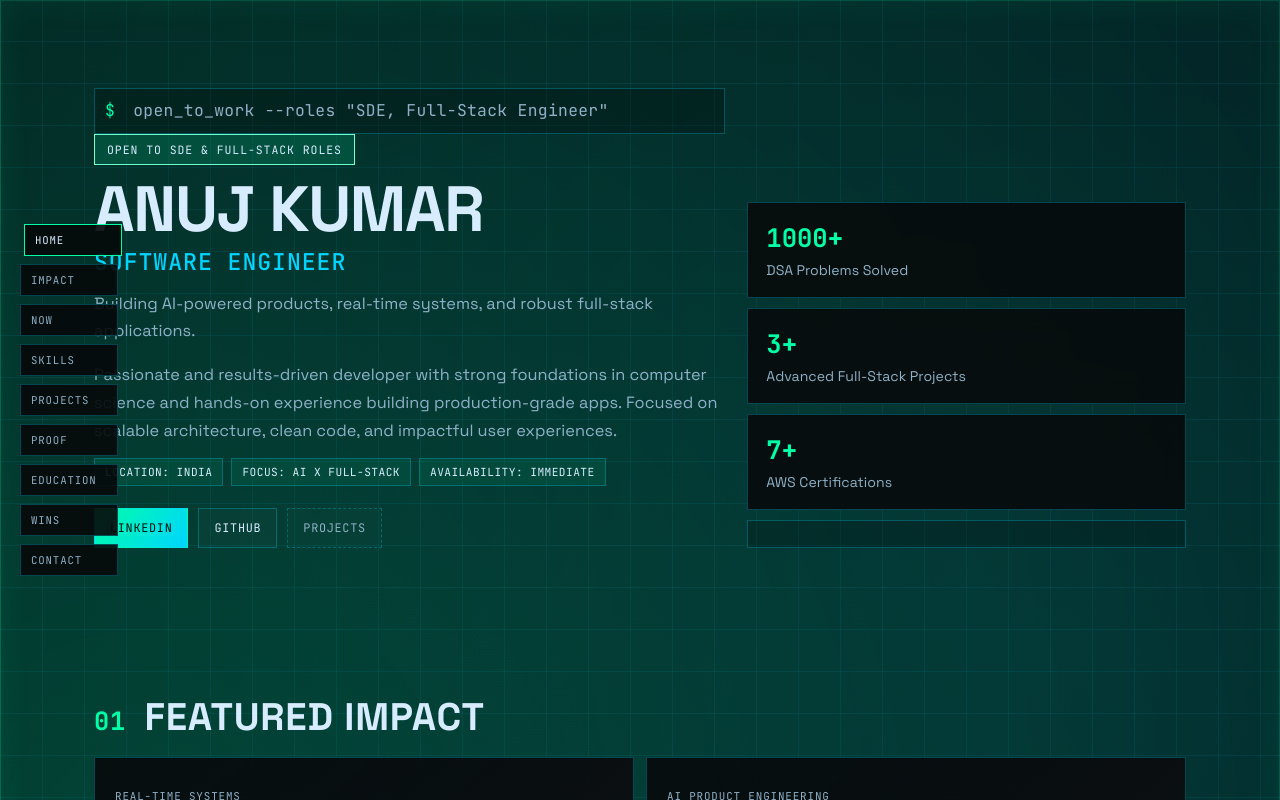
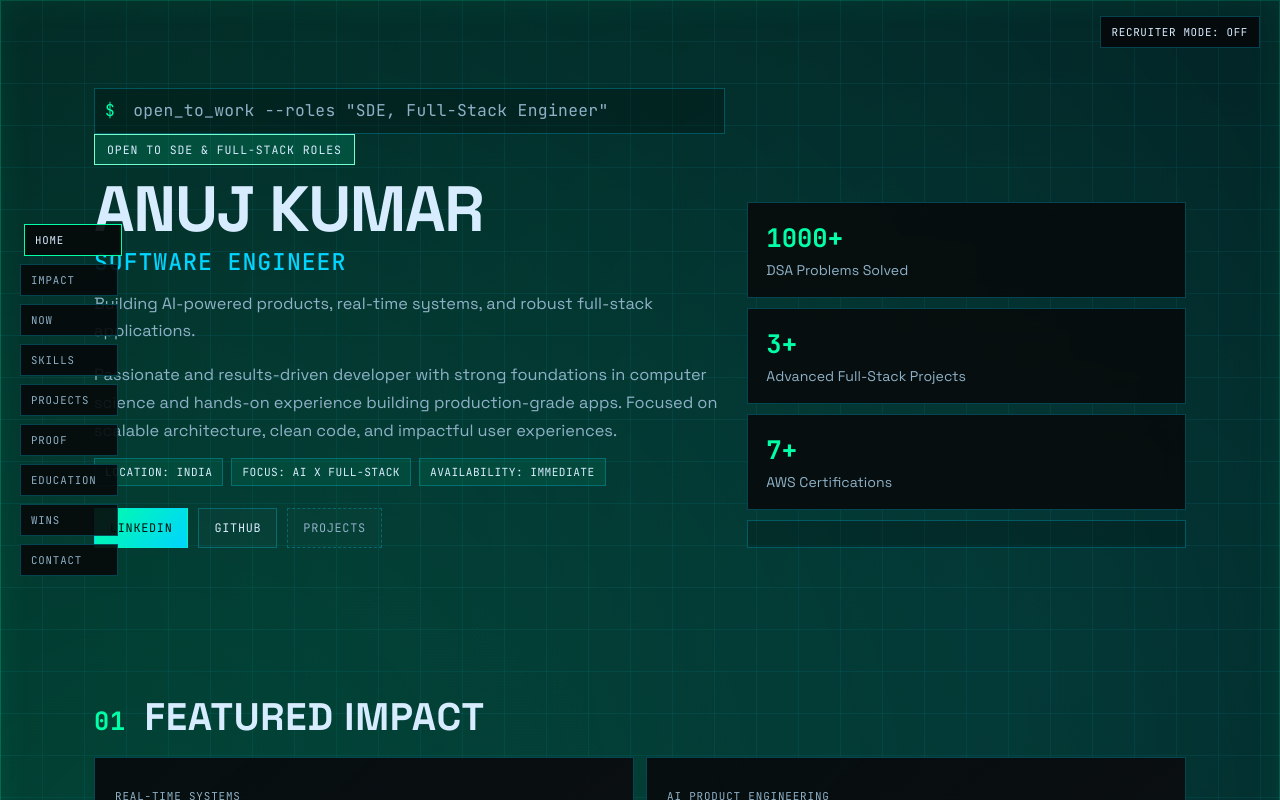
Before and after one commit to AnujYadav-1915/updated-portfolio-website, a React (Create React App) app: page / in a window 1280 px wide. Shown: the top 800 px of the page. Built offline with nearby package versions, Linux system fonts and the light colour scheme.

Commit message:
Add recruiter mode toggle with compact screening layout

```diff
--- a/src/pages/PortfolioPage.css
+++ b/src/pages/PortfolioPage.css
@@ -152,6 +152,30 @@
   max-width: 1140px;
   margin: 0 auto;
   padding: 72px 24px;
+}
+
+.recruiterModeToggle {
+  position: fixed;
+  right: 20px;
+  top: 16px;
+  z-index: 95;
+  border: 1px solid var(--chip-border);
+  background: color-mix(in srgb, var(--surface), black 14%);
+  color: var(--text);
+  font-family: 'JetBrains Mono', monospace;
+  font-size: 0.68rem;
+  letter-spacing: 0.06em;
+  text-transform: uppercase;
+  padding: 8px 11px;
+  cursor: pointer;
+  transition: border-color 170ms ease, box-shadow 170ms ease, transform 170ms ease;
+}
+
+.recruiterModeToggle:hover,
+.recruiterModeToggle.active {
+  border-color: var(--accent);
+  transform: translateY(-1px);
+  box-shadow: 0 0 0 1px color-mix(in srgb, var(--accent), transparent 58%);
 }
 
 .scrollReveal {
@@ -469,6 +493,39 @@
   margin: 10px 0 0;
   color: var(--muted);
   line-height: 1.56;
+}
+
+.snapshotQuickGrid,
+.recruiterProjectList {
+  display: grid;
+  gap: 12px;
+  grid-template-columns: repeat(3, minmax(0, 1fr));
+}
+
+.recruiterProjectList {
+  margin-top: 12px;
+  grid-template-columns: repeat(3, minmax(0, 1fr));
+}
+
+.snapshotQuickCard,
+.recruiterProjectItem {
+  padding: 16px;
+  border: 1px solid var(--chip-border);
+  background: var(--surface);
+}
+
+.snapshotQuickCard h3,
+.recruiterProjectItem h3 {
+  margin: 0;
+  text-transform: uppercase;
+  font-size: 0.96rem;
+}
+
+.snapshotQuickCard p,
+.recruiterProjectItem p {
+  margin: 9px 0 0;
+  color: var(--muted);
+  line-height: 1.54;
 }
 
 .nowCard,
@@ -815,9 +872,18 @@
   .impactGrid,
   .nowGrid,
   .proofGrid,
+  .snapshotQuickGrid,
+  .recruiterProjectList,
   .recruiterActions,
   .heroSection {
     grid-template-columns: 1fr;
+  }
+
+  .recruiterModeToggle {
+    position: static;
+    margin: 14px 16px 0;
+    width: calc(100% - 32px);
+    text-align: center;
   }
 
   .portfolioSection {
--- a/src/pages/PortfolioPage.js
+++ b/src/pages/PortfolioPage.js
@@ -47,6 +47,12 @@ const sectionItems = [
   { id: 'contact', label: 'Contact' },
 ];
 
+const recruiterSectionItems = [
+  { id: 'home', label: 'Home' },
+  { id: 'recruiter-snapshot', label: 'Snapshot' },
+  { id: 'contact', label: 'Contact' },
+];
+
 const proofOfWork = (links) => [
   { label: 'GitHub Profile', href: links.github, blurb: 'Source code, commits, and repository activity.' },
   { label: 'LeetCode Profile', href: links.leetcode, blurb: 'Algorithm practice consistency and problem-solving depth.' },
@@ -57,6 +63,7 @@ const proofOfWork = (links) => [
 
 const PortfolioPage = ({ theme }) => {
   const [activeSection, setActiveSection] = useState('home');
+  const [recruiterMode, setRecruiterMode] = useState(false);
 
   useEffect(() => {
     const sections = document.querySelectorAll('[data-section-id]');
@@ -84,8 +91,15 @@ const PortfolioPage = ({ theme }) => {
   return (
     <main className={`portfolioPage ${theme}`}>
       <div className="ambientFx" aria-hidden="true" />
+      <button
+        type="button"
+        className={`recruiterModeToggle ${recruiterMode ? 'active' : ''}`}
+        onClick={() => setRecruiterMode((prev) => !prev)}
+      >
+        {recruiterMode ? 'Recruiter Mode: ON' : 'Recruiter Mode: OFF'}
+      </button>
       <nav className="sectionRail" aria-label="Section navigation">
-        {sectionItems.map((section) => (
+        {(recruiterMode ? recruiterSectionItems : sectionItems).map((section) => (
           <a
             key={section.id}
             href={`#${section.id}`}
@@ -136,6 +150,40 @@ const PortfolioPage = ({ theme }) => {
         </div>
       </section>
 
+        {recruiterMode ? (
+          <>
+            <section id="recruiter-snapshot" data-section-id="recruiter-snapshot" className="portfolioSection scrollReveal recruiterSection">
+              <h2><span>01</span> Recruiter Snapshot</h2>
+              <div className="snapshotQuickGrid">
+                <article className="snapshotQuickCard">
+                  <h3>Role Fit</h3>
+                  <p>Software Engineer focused on full-stack product development, AI workflows, and realtime systems.</p>
+                </article>
+                <article className="snapshotQuickCard">
+                  <h3>Top Stack</h3>
+                  <p>React, Node.js, Express, Socket.IO, PostgreSQL, MongoDB, Clerk, Inngest, Docker.</p>
+                </article>
+                <article className="snapshotQuickCard">
+                  <h3>Proof</h3>
+                  <p>1000+ DSA problems solved, 7+ AWS certifications, and multiple live end-to-end products.</p>
+                </article>
+              </div>
+              <div className="recruiterProjectList">
+                {portfolioData.projects.map((project) => (
+                  <article className="recruiterProjectItem" key={project.title}>
+                    <h3>{project.title}</h3>
+                    <p>{project.stack.join(' • ')}</p>
+                    <div className="projectActions">
+                      <a href={project.demoLink} target="_blank" rel="noreferrer">Live Demo</a>
+                      <a href={project.repoLink} target="_blank" rel="noreferrer">GitHub</a>
+                    </div>
+                  </article>
+                ))}
+              </div>
+            </section>
+          </>
+        ) : (
+          <>
             <section id="impact" data-section-id="impact" className="portfolioSection scrollReveal">
               <h2><span>01</span> Featured Impact</h2>
               <div className="impactGrid">
@@ -254,10 +302,12 @@ const PortfolioPage = ({ theme }) => {
                 ))}
               </ul>
             </section>
+          </>
+        )}
 
         <section id="contact" data-section-id="contact" className="portfolioSection scrollReveal contactSection">
         <div className="contactCard">
-          <h2><span>08</span> Let&apos;s Connect</h2>
+            <h2><span>{recruiterMode ? '02' : '08'}</span> Let&apos;s Connect</h2>
           <p>Reach out for internships, full-time roles, collaborations, and product discussions.</p>
           <div className="recruiterActions">
             <a className="btnPrimary" href={portfolioData.links.resume} target="_blank" rel="noreferrer">View Resume</a>
```
Lines whose indentation alone changed are shown as unchanged.
